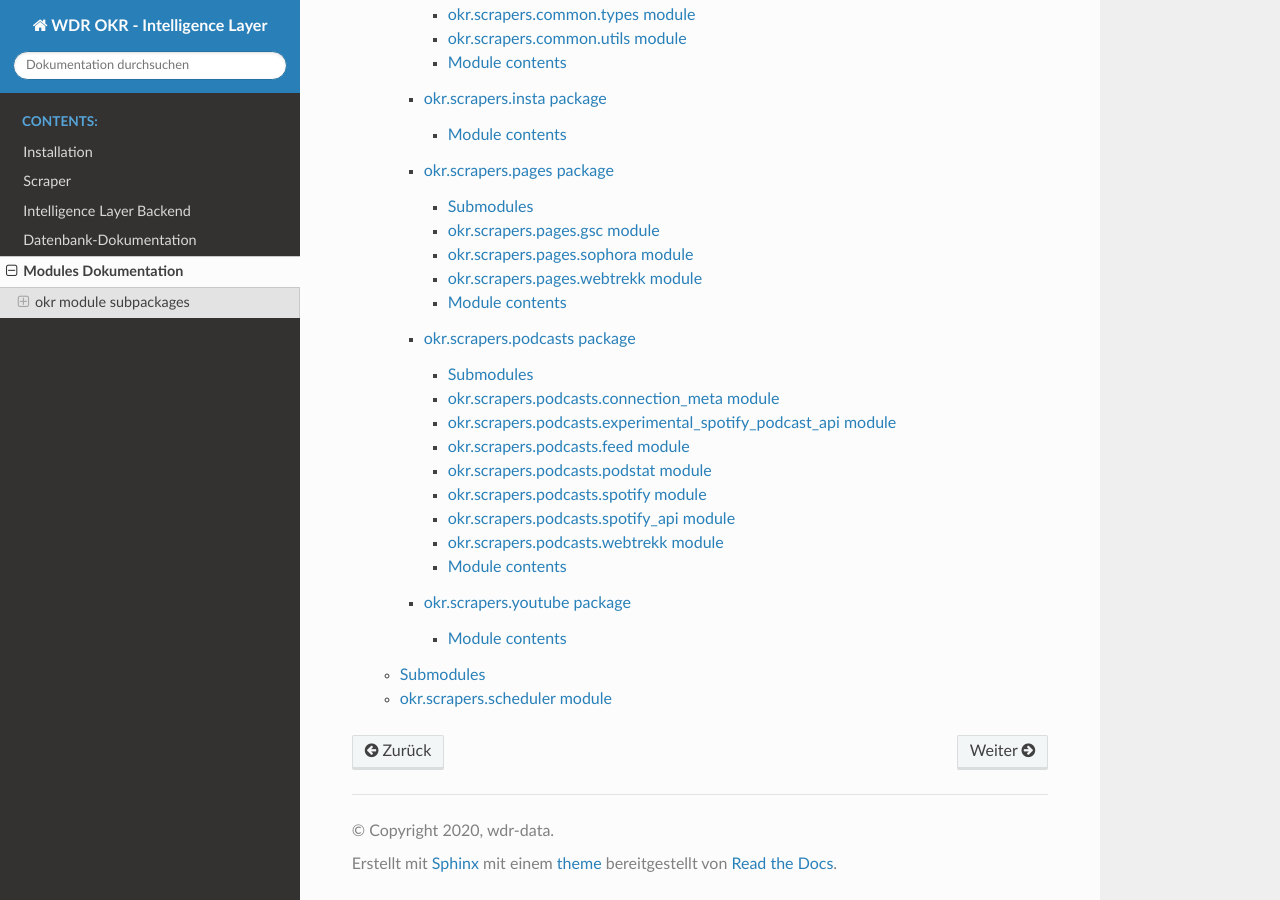
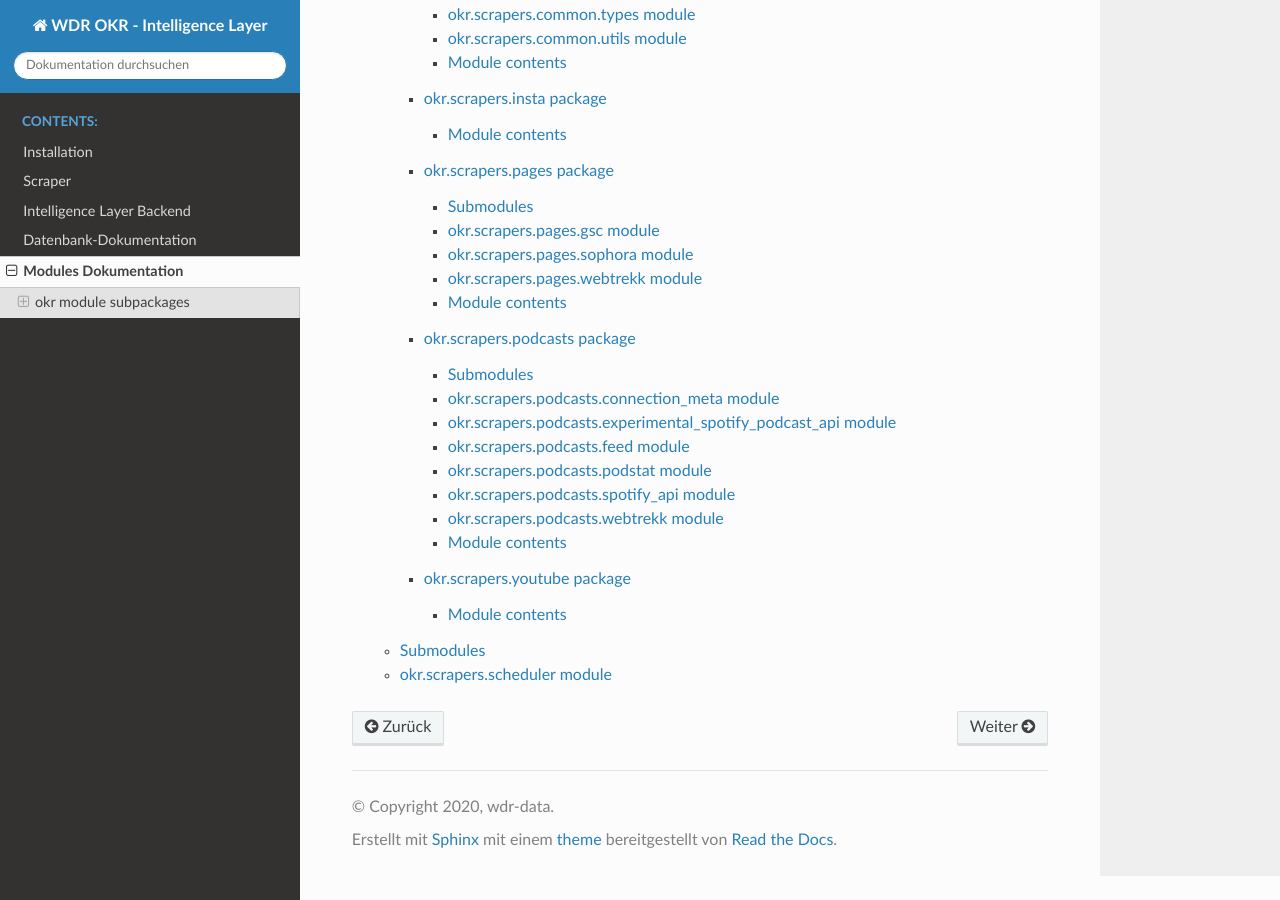
Before and after one commit to wdr-data/wdr-okr, a Sphinx documentation site: the page built from docs/modules/modules.rst, in a window 1280 px wide and 900 px high, scrolled down 921 px. Built offline with Sphinx 7.4.7 and the Read the Docs theme 2.0.0, drawn with Linux system fonts in a browser that asks for light colours.

```diff
--- a/docs/modules/okr.scrapers.podcasts.rst
+++ b/docs/modules/okr.scrapers.podcasts.rst
@@ -36,14 +36,6 @@
    :undoc-members:
    :show-inheritance:
 
-okr.scrapers.podcasts.spotify module
-------------------------------------
-
-.. automodule:: okr.scrapers.podcasts.spotify
-   :members:
-   :undoc-members:
-   :show-inheritance:
-
 okr.scrapers.podcasts.spotify\_api module
 -----------------------------------------
 
```
